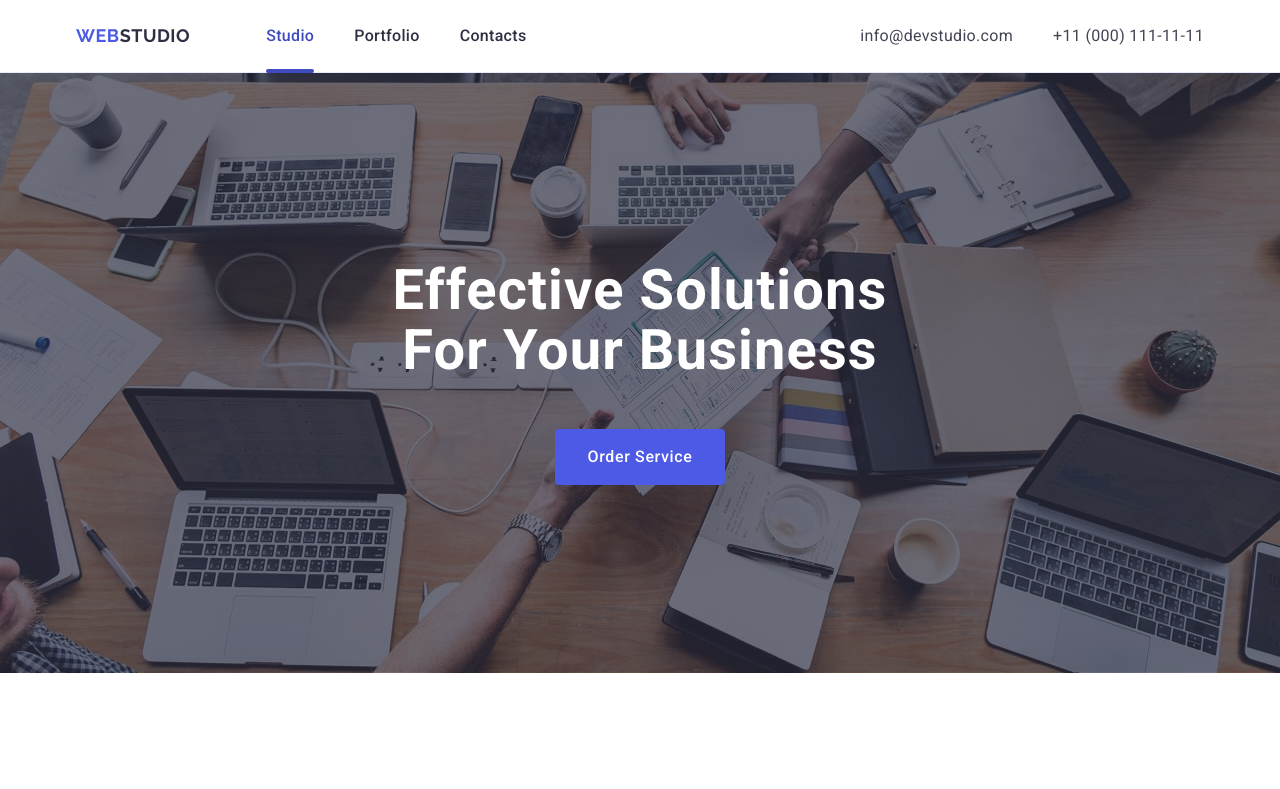
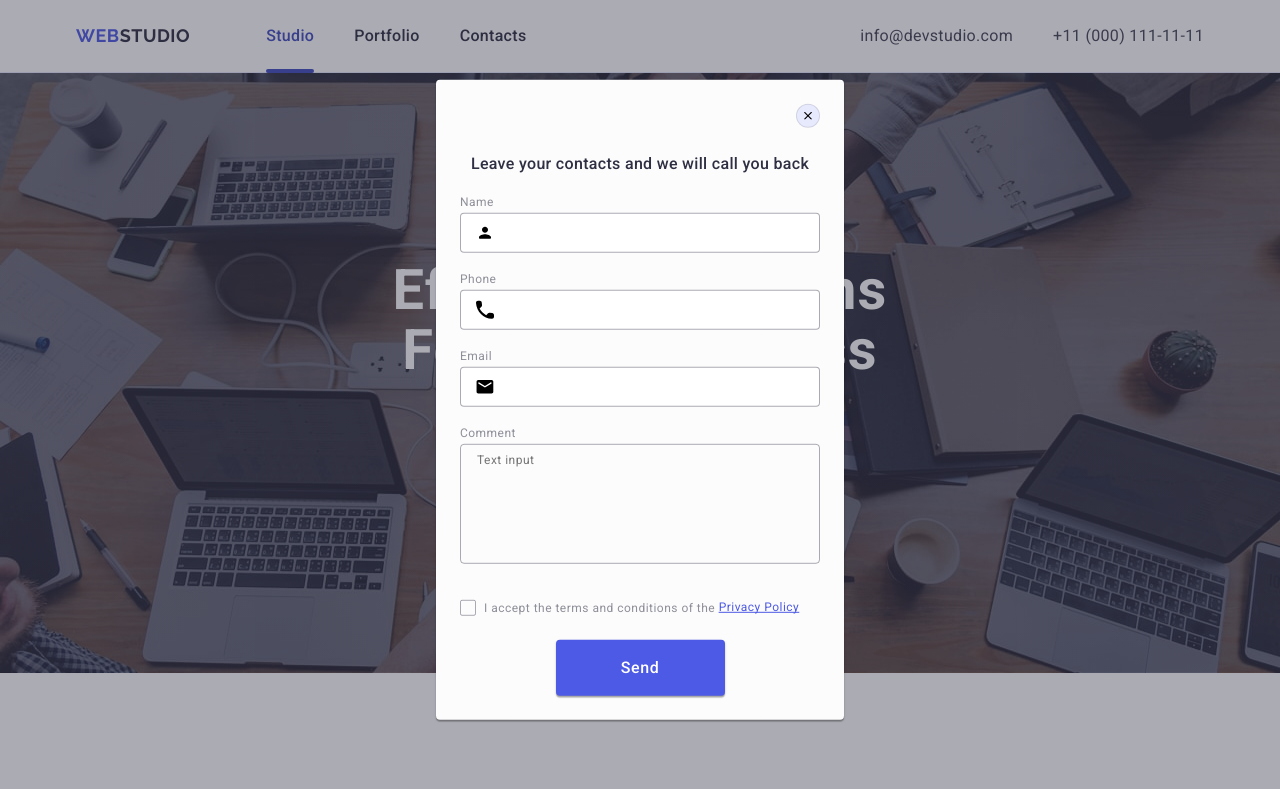
Before and after one commit to Valtereg0/goit-markup-hw-05, a plain HTML site: page index.html in a window 1280 px wide. Shown: the top 789 px of the page. Drawn offline with nearby package versions, Linux system fonts and the light colour scheme.

Commit message:
update files

```diff
--- a/css/styles.css
+++ b/css/styles.css
@@ -596,7 +596,7 @@ img {
 }
 
 .footer-input {
-  border: 1px solid #fff;
+  border: 1px solid #ffffff;
   border-radius: 4px;
   width: 264px;
   height: 40px;
@@ -611,7 +611,7 @@ img {
 }
 
 .footer-input::placeholder {
-  color: #fff;
+  color: #ffffff;
 }
 
 .footer-input:focus {
@@ -622,7 +622,7 @@ img {
   /* line-height: 24px; */
   line-height: 2;
   letter-spacing: 0.04em;
-  color: #fff;
+  color: #ffffff;
 }
 
 .footer-btn {
@@ -632,11 +632,13 @@ img {
   border-radius: 4px;
   border: none;
   padding: 8px 24px;
-  width: 165px;
+  min-width: 165px;
+  font-weight: 500;
+  line-height: 1.5;
+  letter-spacing: 0.04em;
   height: 40px;
   background: #4d5ae5;
   color: #fff;
-  gap: 16px;
   transition: background-color 250ms cubic-bezier(0.4, 0, 0.2, 1);
 }
 
@@ -648,6 +650,7 @@ img {
 
 .footer-btn-svg {
   fill: #fff;
+  margin-left: 16px;
 }
 
 /* --------BACKOVERLAY----------- */
@@ -661,6 +664,8 @@ img {
   opacity: 0;
   visibility: hidden;
   pointer-events: none;
+  transition: opacity 250ms cubic-bezier(0.4, 0, 0.2, 1),
+    visibility 250ms cubic-bezier(0.4, 0, 0.2, 1);
 }
 
 .is-open {
@@ -681,20 +686,29 @@ img {
   left: 50%;
   transform: translate(-50%, -50%);
   padding: 72px 24px 24px 24px;
+  transition: transform 250ms cubic-bezier(0.4, 0, 0.2, 1);
 }
 
 .modal-close-btn {
   position: absolute;
+  display: flex;
+  justify-content: center;
+  align-items: center;
   top: 24px;
   right: 24px;
+  width: 24px;
+  height: 24px;
+  padding: 0;
   border-radius: 50%;
   border: 1px solid rgba(0, 0, 0, 0.1);
   background-color: #e7e9fc;
-  transition: background-color 250ms cubic-bezier(0.4, 0, 0.2, 1);
+  transition: background-color 250ms cubic-bezier(0.4, 0, 0.2, 1),
+    border 250ms cubic-bezier(0.4, 0, 0.2, 1);
 }
 
 .modal-close-btn:hover,
 .modal-close-btn:focus {
+  border: none;
   background-color: #404bbf;
   fill: #fff;
   transition: background-color 250ms cubic-bezier(0.4, 0, 0.2, 1);
@@ -735,10 +749,13 @@ img {
 
 .modal-input:focus + .modal-icon {
   fill: #4d5ae5;
-  transition: color 250ms cubic-bezier(0.4, 0, 0.2, 1);
+  transition: fill 250ms cubic-bezier(0.4, 0, 0.2, 1);
 }
 
 .modal-label {
+  display: block;
+  font-size: 12px;
+  line-height: 1.17;
   line-height: 1.16667;
   letter-spacing: 0.04em;
   color: #8e8f99;
@@ -747,18 +764,21 @@ img {
 }
 
 .modal-field {
-  margin-bottom: 8px;
+  margin-bottom: 16px;
 }
 
 .modal-input-wrap {
   position: relative;
+  background-color: transparent;
+  transition: border-color 250ms cubic-bezier(0.4, 0, 0.2, 1);
 }
 
 .modal-icon {
   position: absolute;
-  left: 19px;
+  left: 16px;
   top: 50%;
   transform: translateY(-50%);
+  transition: fill 250ms cubic-bezier(0.4, 0, 0.2, 1);
 }
 
 .modal-btn {
@@ -767,7 +787,8 @@ img {
   line-height: 1.5;
   letter-spacing: 0.04em;
   text-align: center;
-  color: #fff;
+  color: #ffffff;
+  font-family: "Roboto", sans-serif;
   font-weight: 500;
   font-size: 16px;
   /* line-height: 24px; */
@@ -777,11 +798,12 @@ img {
   box-shadow: 0 1px 1px 0 rgba(0, 0, 0, 0.14), 0 1px 3px 0 rgba(0, 0, 0, 0.12),
     0 2px 1px 0 rgba(0, 0, 0, 0.2);
   border-radius: 4px;
+  cursor: pointer;
   border: none;
   min-width: 169px;
   height: 56px;
   padding: 16px 32px;
-  transition: background-color 250ms cubic-bezier(0.4, 0, 0.2, 1);
+  background-color 250ms cubic-bezier(0.4, 0, 0.2, 1);
 }
 
 .modal-btn:hover,
@@ -797,8 +819,13 @@ img {
   height: 120px;
   padding: 8px 16px;
   resize: none;
+  font-size: 12px;
+  line-height: 1.17;
+  letter-spacing: 0.04em;
+  color: rgba(46, 47, 66, 0.4);
   margin-bottom: 16px;
   outline: transparent;
+  background-color: transparent;
   transition: border-color 250ms cubic-bezier(0.4, 0, 0.2, 1);
 }
 
@@ -807,9 +834,16 @@ img {
   transition: border-color 250ms cubic-bezier(0.4, 0, 0.2, 1);
 }
 
+.modal-chekbox {
+  margin-bottom: 24px;
+}
+
 .modal-chek-text {
+  font-size: 12px;
+  line-height: 1.17;
   font-weight: 400;
   font-size: 12px;
+  letter-spacing: 0.04em;
   line-height: 1.16667;
   letter-spacing: 0.04em;
   color: #8e8f99;
@@ -830,10 +864,13 @@ img {
     border-radius: 2px;
     border: 1px solid rgba(46, 47, 66, 0.4);
     margin-right: 8px;
-    display: flex;
+    display: inline-flex;
     justify-content: center;
     align-items: center;
     fill: transparent;
+    transition: background-color 250ms cubic-bezier(0.4, 0, 0.2, 1),
+      border 250ms cubic-bezier(0.4, 0, 0.2, 1),
+      fill 250ms cubic-bezier(0.4, 0, 0.2, 1);
   }
 }
 
@@ -841,5 +878,5 @@ img {
   border-radius: 2px;
   fill: #f4f4fd;
   background-color: #404bbf;
-  border: 1px solid #404bbf;
+  border: none;
 }
--- a/index.html
+++ b/index.html
@@ -422,7 +422,7 @@
                             <input class="footer-input" type="email" name="email" id="email" placeholder="E-mail"/>
                         </label>
                         <button type="submit" class="footer-btn">Subscribe
-                            <svg class="footer-btn-svg" width="24" height="20">
+                            <svg class="footer-btn-svg" width="24" height="24">
                                 <use href="./images/icons.svg#icon-icon-send"></use>
                             </svg>
                         </button>
@@ -430,7 +430,7 @@
                 </div>
             </div>
         </footer>
-        <div class="backoverlay ">
+        <div class="backoverlay is-open">
             <div class="modal">
                     <button type="button" class="modal-close-btn">
                         <svg class="modal-icon-btn" width="8" height="8">
@@ -444,7 +444,7 @@
                         <div class="modal-input-wrap">
                             <input type="text" class="modal-input" name="user-name" id="user-name"/>
                                 <svg class="modal-icon" width="18" height="24">
-                                    <use href="/images/icons.svg#icon-person"></use>
+                                    <use href="./images/icons.svg#icon-person"></use>
                                 </svg>
                         </div>
                     </div>
@@ -467,14 +467,14 @@
                         </div>
                     </div>
                     <div class="modal-field">
-                        <label for="user-text" class="modal-label">Comment
+                        <label for="user-comment" class="modal-label">Comment
                         </label>
-                            <textarea name="user-text" id="user-text" class="modal-textarea" placeholder="Text input"></textarea>
+                            <textarea name="user-comment" id="user-comment" class="modal-textarea" placeholder="Text input"></textarea>
                     </div>
                 </form>
-                <div class="modal-field">
-                    <input type="checkbox" id="policy" name="policy" class="modal-chek visually-hidden" value="true"/>
-                    <label for="policy" class="modal-chek-text"> <span class="modal-chek-span">
+                <div class="modal-chekbox">
+                    <input type="checkbox" id="user-privacy" name="user-privacy" class="modal-chek visually-hidden" value="true"/>
+                    <label for="user-privacy" class="modal-chek-text"> <span class="modal-chek-span">
                         <svg width="10" height="8" class="modal-chex-icon">
                             <use href="./images/icons.svg#icon-vector"></use>
                         </svg>
```
